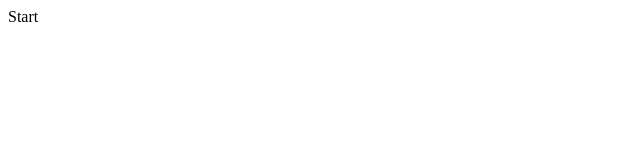
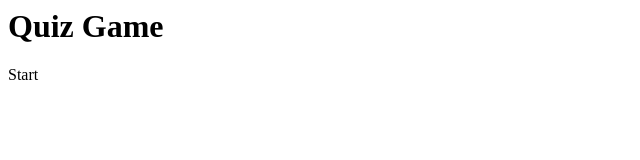
Before and after one commit to nononeko/welcome-to-the-new-world, a plain HTML site: page index.html in a window 1280 px wide. Shown: the whole page, without its empty margins (0-640 px from the left). Drawn offline with Linux system fonts and the light colour scheme.

Commit message:
Update index.html

```diff
--- a/index.html
+++ b/index.html
@@ -1,11 +1,3 @@
-<html>
+<h1>Quiz Game</h1>
 
-<head>
-<title>Quiz Game</title>
-</head>
-
-<body>
 Start
-</body>
-
-</html>
```
